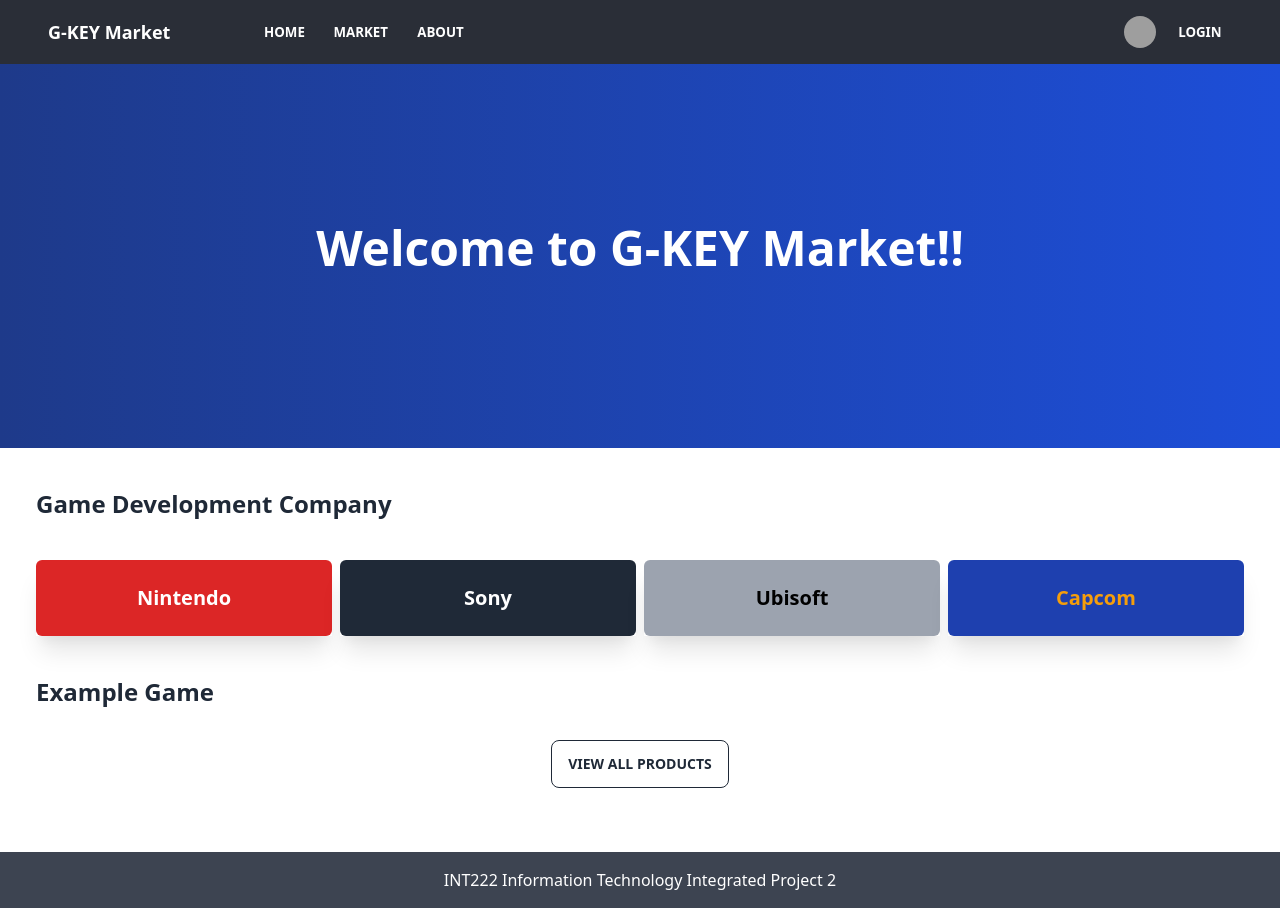
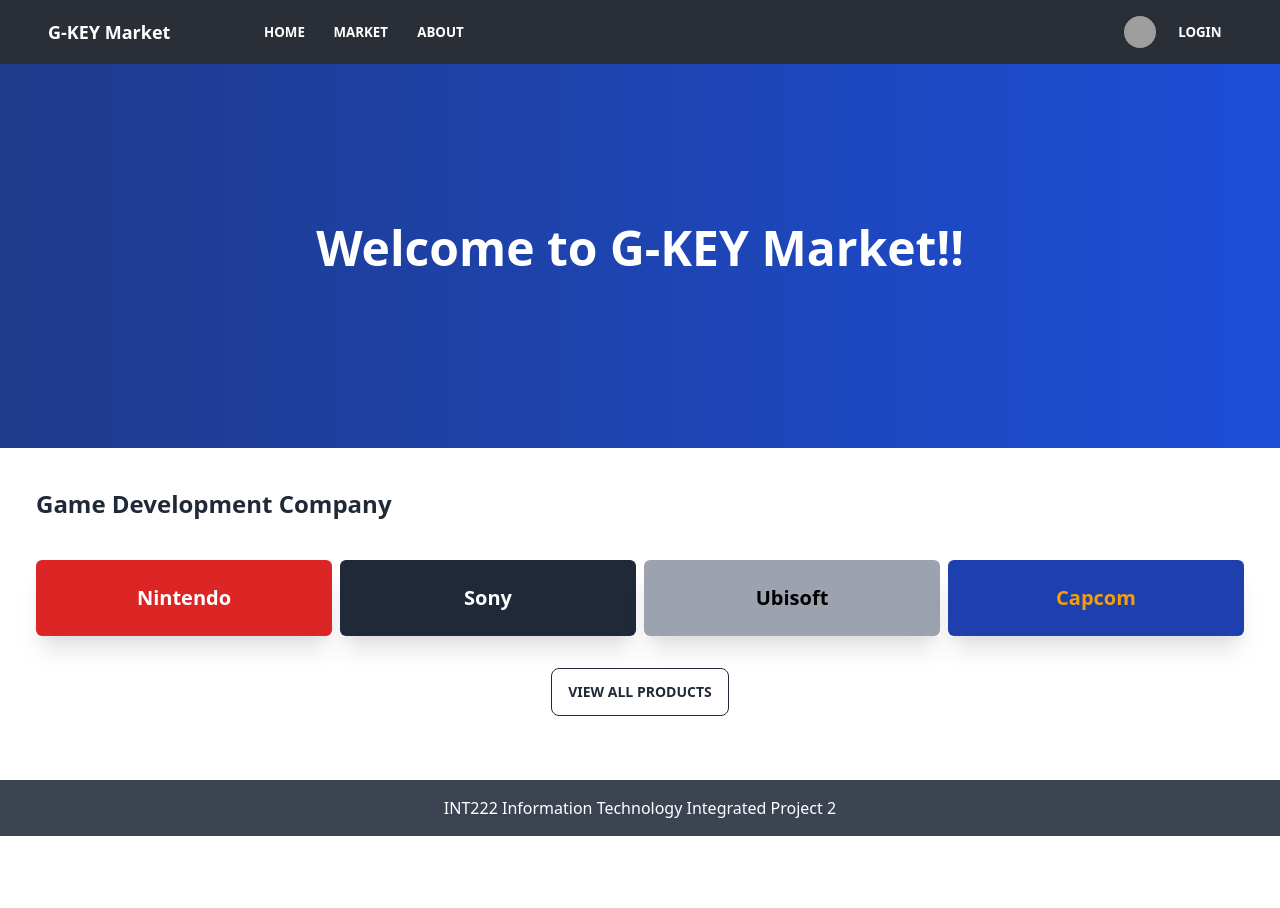
Before and after one commit to Patrick-Tech-SH/222_Front-end, a Vue app: page / in a window 1280 px wide. After the commit the page ends 836 px from the top, so only its background shows below. Built offline with nearby package versions, Linux system fonts and the light colour scheme; grey boxes are pictures that could not be loaded.

Commit message:
remove nonuse

```diff
--- a/src/views/Home.vue
+++ b/src/views/Home.vue
@@ -2,9 +2,6 @@
   <div>
     <introduction />
     <game-dev-list />
-    <div class="mx-9 pt-10">
-      <h1 class="text-2xl font-bold">Example Game</h1>
-    </div>
     <!-- <product-list /> -->
     <div class="text-center pt-8">
         <router-link to="/market" class="btn btn-outline">View All Products</router-link>
```
